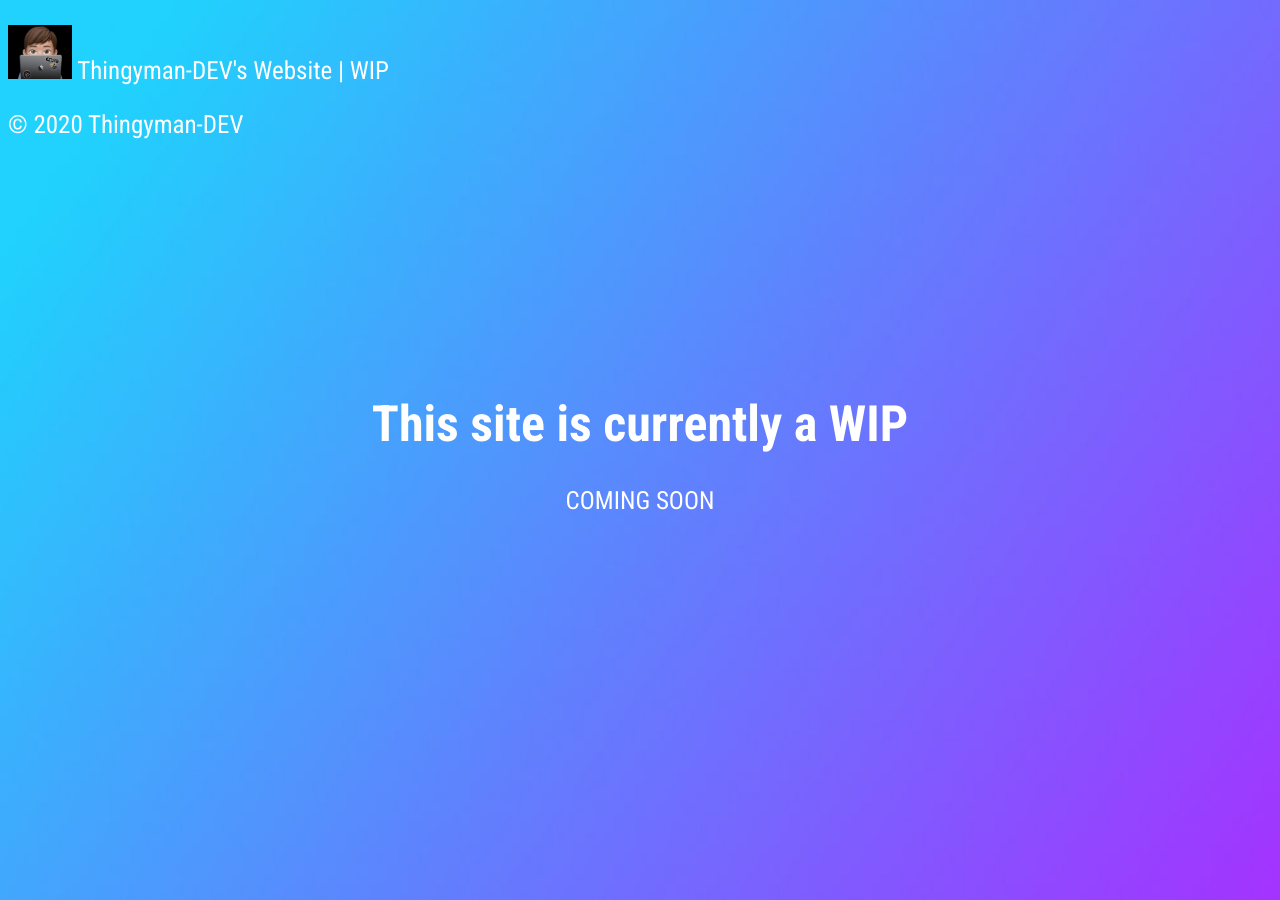
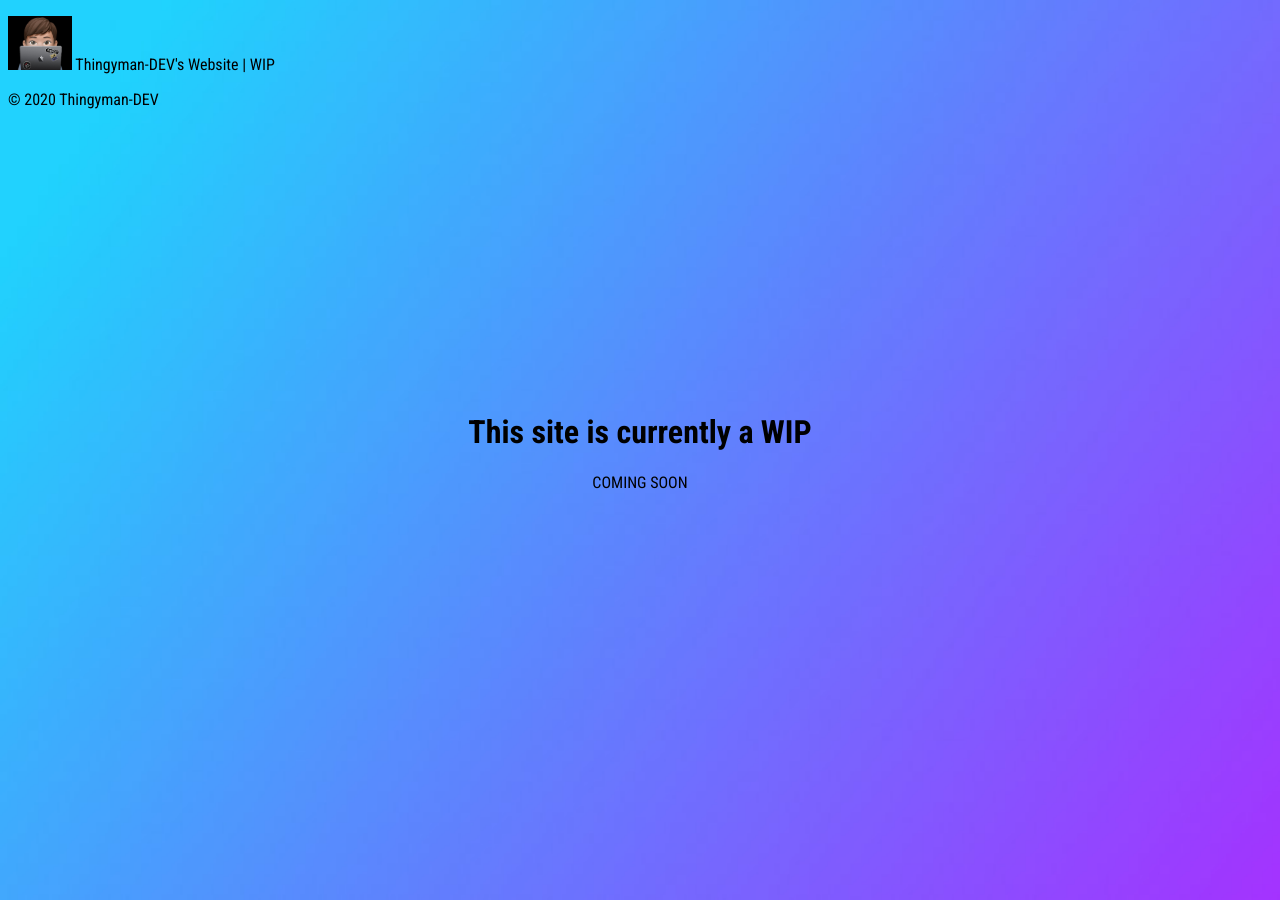
Before and after one commit to TheSeagullDev/TheSeagullDev.github.io, a Jekyll site: the page built from site/index.html, in a window 1280 px wide. Built offline with Jekyll 4.4.1, drawn with Linux system fonts in a browser that asks for light colours.

Commit message:
Update base.scss

```diff
--- a/site/assets/css/base.scss
+++ b/site/assets/css/base.scss
@@ -9,10 +9,6 @@ html {
   background-size: cover;
   background-position: center;
   position: relative;
-  color: white;
-  font-family: "Roboto Condensed", sans-serif;
-  font-size: 25px;
-//  background: linear-gradient(-100deg, #ffd3d2 0%, #f66f8e 23%, #80a0e9 100%);
 }
 
 body {
```
